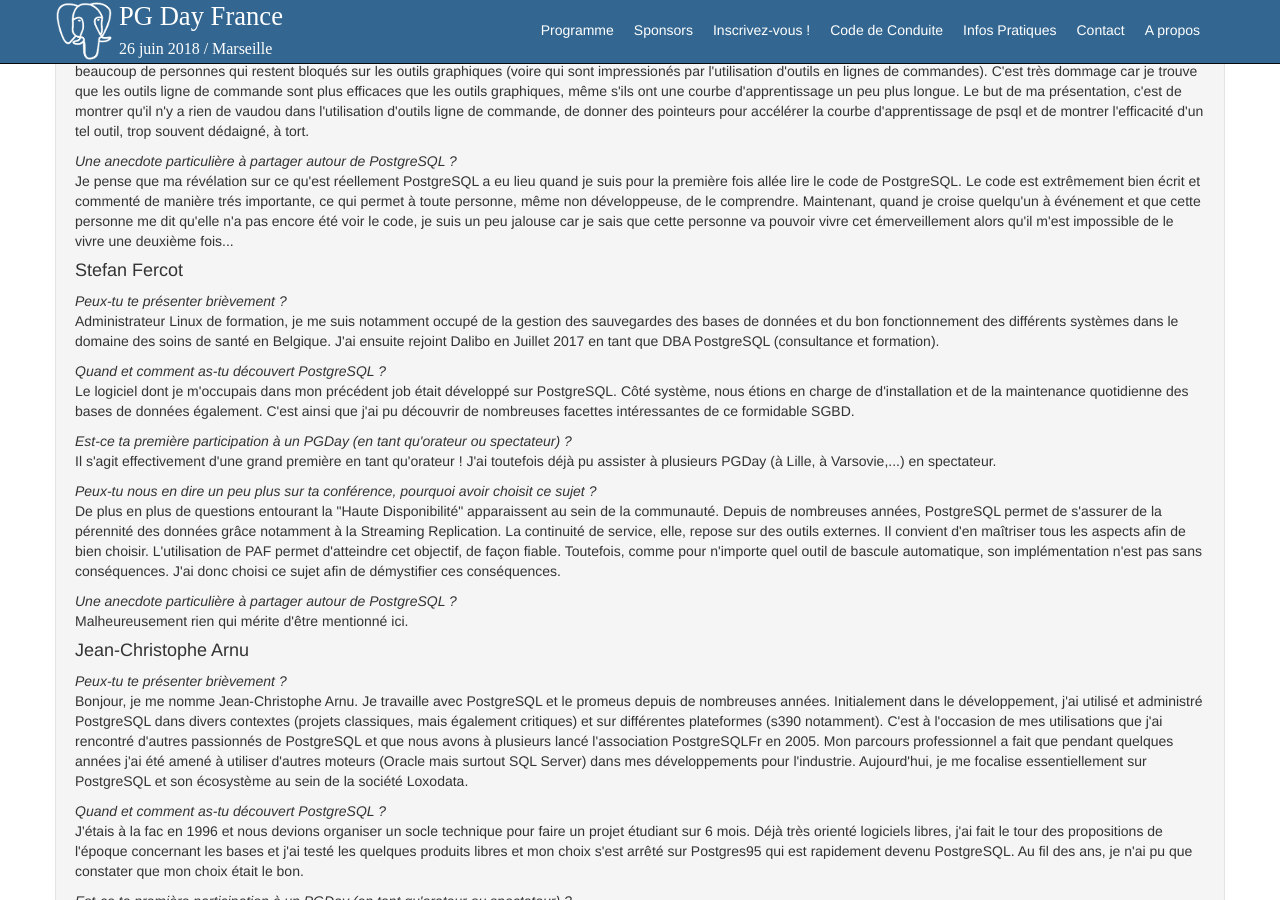
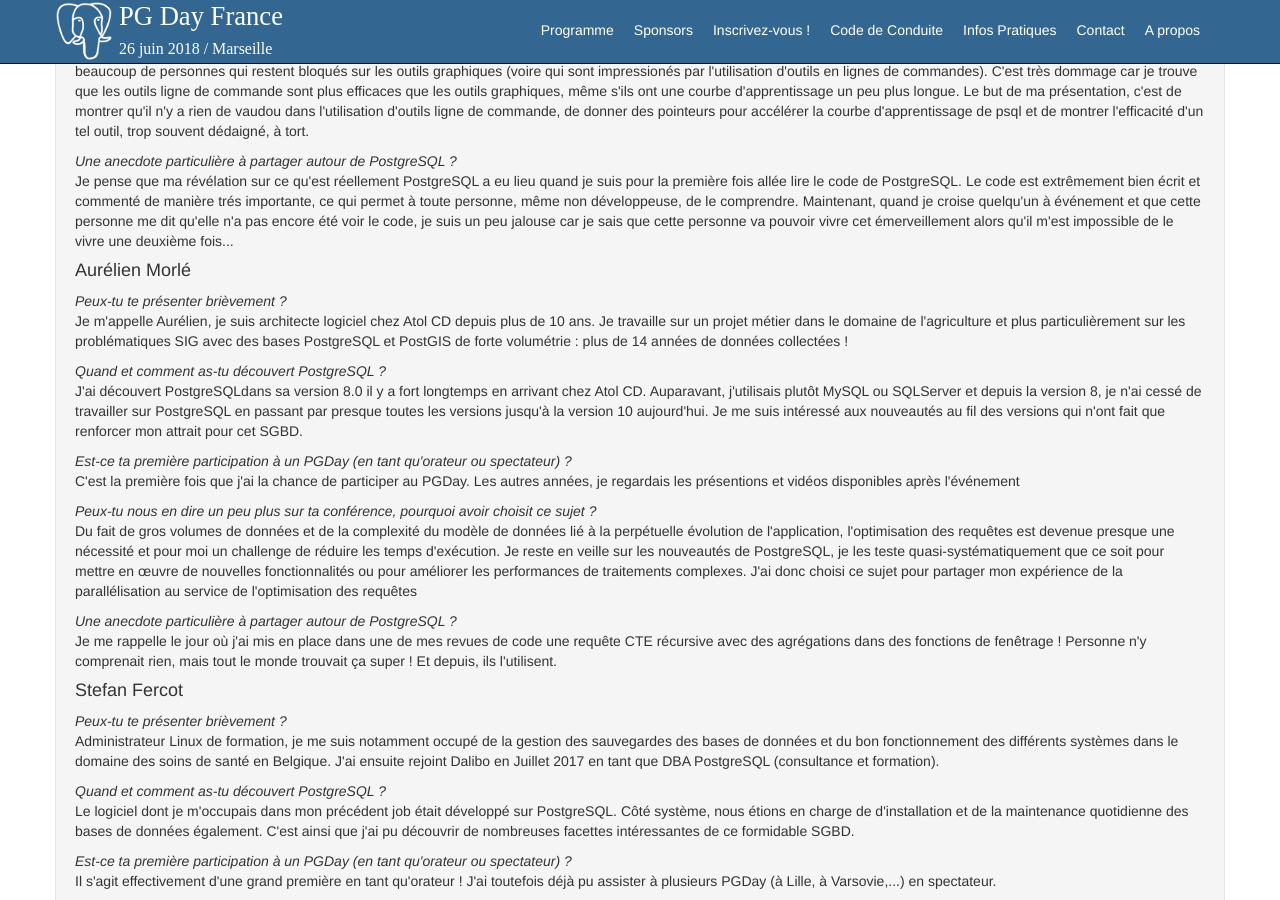
Before and after one commit to postgresqlfr/2024.pgday.fr, a Jekyll site: the page built from apropos.html, in a window 1280 px wide and 900 px high, scrolled down 1707 px. Built offline with Jekyll 4.4.1, drawn with Linux system fonts in a browser that asks for light colours.

Commit message:
Ajout interview Aurélien

```diff
--- a/apropos.html
+++ b/apropos.html
@@ -117,6 +117,29 @@ L'équipe organisatrice est quand à elle entièrement constituée de bénévole
 
 <p>Je pense que ma révélation sur ce qu'est réellement PostgreSQL a eu lieu quand je suis pour la première fois allée lire le code de PostgreSQL. Le code est extrêmement bien écrit et commenté de manière trés importante, ce qui permet à toute personne, même non développeuse, de le comprendre. Maintenant, quand je croise quelqu'un à événement et que cette personne me dit qu'elle n'a pas encore été voir le code, je suis un peu jalouse car je sais que cette personne va pouvoir vivre cet émerveillement alors qu'il m'est impossible de le vivre une deuxième fois...</p>
 
+<h4>
+<div id="aurelien-morle">Aurélien Morlé</div>
+</h4>
+
+<i>Peux-tu te présenter brièvement ?</i>
+
+<p>Je m'appelle Aurélien, je suis architecte logiciel chez Atol CD depuis plus de 10 ans. Je travaille sur un projet métier dans le domaine de l'agriculture et plus particulièrement sur les problématiques SIG avec des bases PostgreSQL et PostGIS de forte volumétrie : plus de 14 années de données collectées !</p>
+
+<i>Quand et comment as-tu découvert PostgreSQL ?</i>
+
+<p>J'ai découvert PostgreSQLdans sa version 8.0 il y a fort longtemps en arrivant chez Atol CD. Auparavant, j'utilisais plutôt MySQL ou SQLServer et depuis la version 8, je n'ai cessé de travailler sur PostgreSQL en passant par presque toutes les versions jusqu'à la version 10 aujourd'hui. Je me suis intéressé aux nouveautés au fil des versions qui n'ont fait que renforcer mon attrait pour cet SGBD.</p>
+
+<i>Est-ce ta première participation à un PGDay (en tant qu'orateur ou spectateur) ?</i>
+
+<p>C'est la première fois que j'ai la chance de participer au PGDay. Les autres années, je regardais les présentions et vidéos disponibles après l'événement</p>
+
+<i>Peux-tu nous en dire un peu plus sur ta conférence, pourquoi avoir choisit ce sujet ?</i>
+
+<p>Du fait de gros volumes de données et de la complexité du modèle de données lié à la perpétuelle évolution de l'application, l'optimisation des requêtes est devenue presque une nécessité et pour moi un challenge de réduire les temps d'exécution.  Je reste en veille sur les nouveautés de PostgreSQL, je les teste quasi-systématiquement que ce soit pour mettre en œuvre de nouvelles fonctionnalités ou pour améliorer les performances de traitements complexes.  J'ai donc choisi ce sujet pour partager mon expérience de la parallélisation au service de l'optimisation des requêtes</p>
+
+<i>Une anecdote particulière à partager autour de PostgreSQL ?</i>
+
+<p>Je me rappelle le jour où j'ai mis en place dans une de mes revues de code une requête CTE récursive avec des agrégations dans des fonctions de fenêtrage ! Personne n'y comprenait rien, mais tout le monde trouvait ça super ! Et depuis, ils l'utilisent.</p>
 
 <h4>
 <div id="stefan-fercot">Stefan Fercot</div>
```
